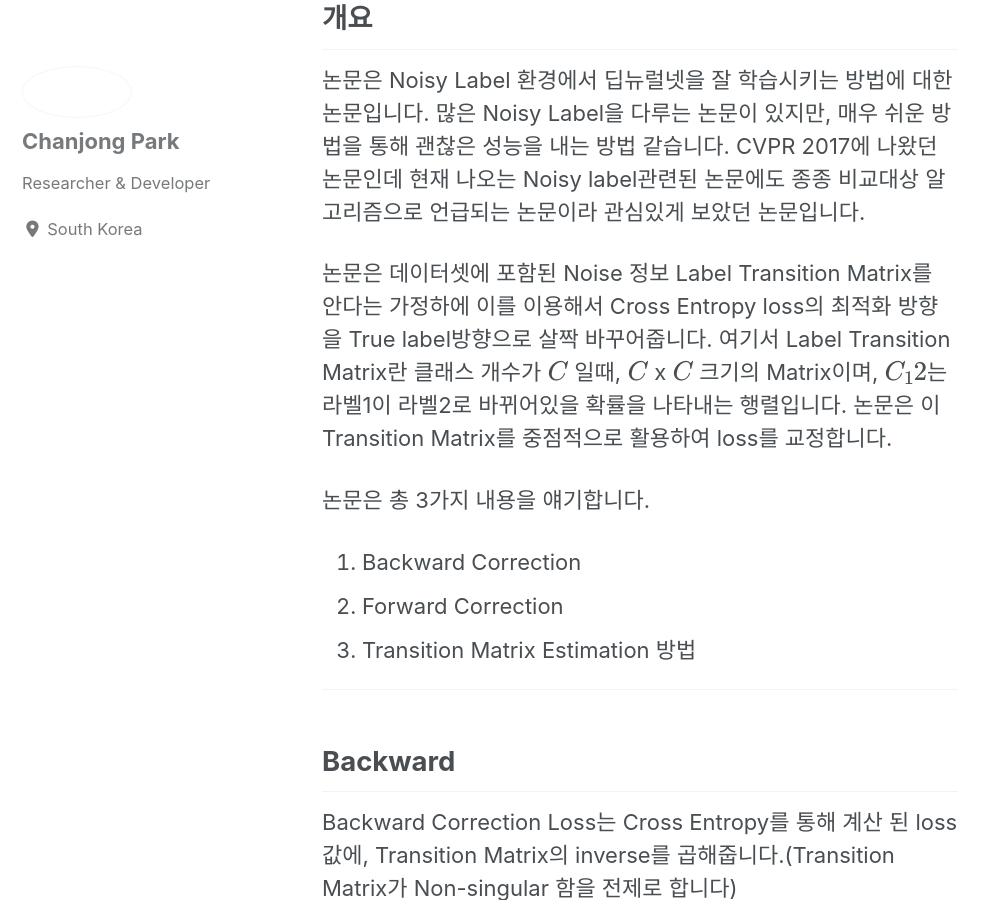
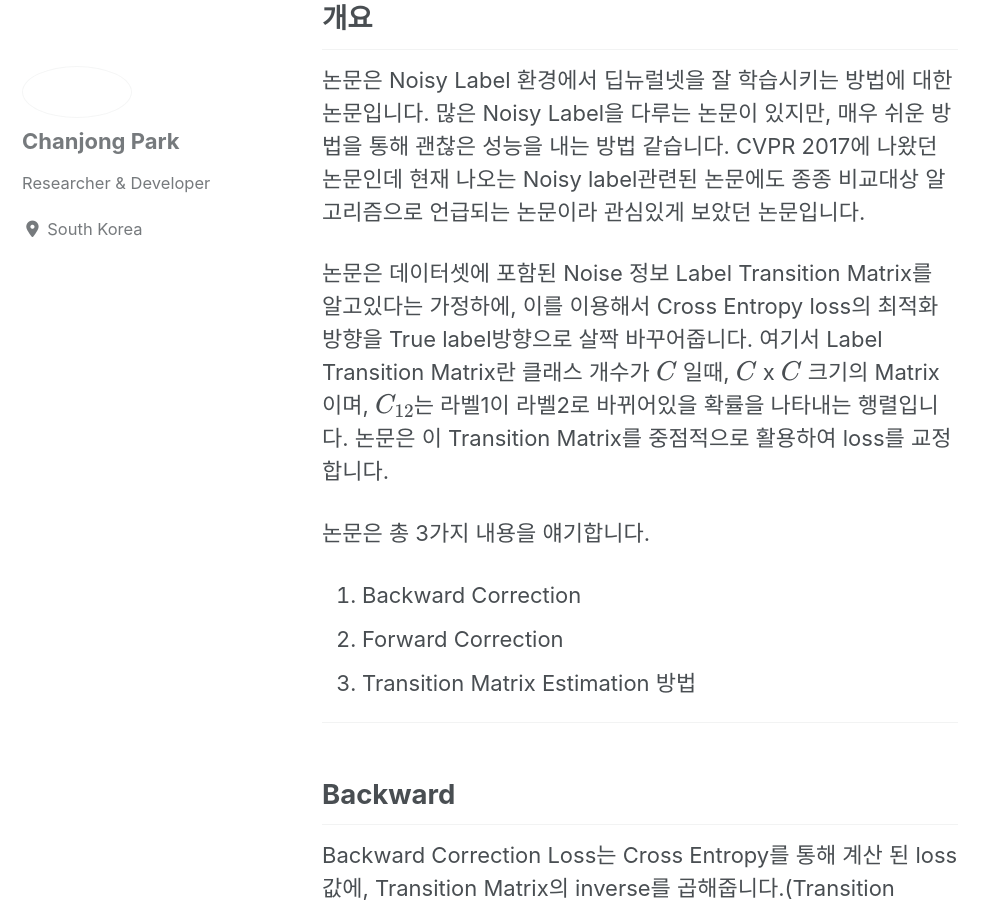
Before and after one commit to pcj8670/winnerus.github.io, a Jekyll site: the page built from _posts/2020-02-09-Making-Deep-Neural-Networks-Robust-to-Label-Noise-a-Loss-Correction-Approach.md, in a window 1280 px wide and 900 px high, scrolled down 322 px. Shown: the whole window, without its empty margins (0-996 px from the left). Built offline with Jekyll 4.4.1, drawn with Linux system fonts in a browser that asks for light colours; cached includes are drawn as plain includes; nearby versions of some CDN libraries; formulas are drawn with MathJax 3.

Commit message:
Update 2020-02-09-Making-Deep-Neural-Networks-Robust-to-Label-Noise-a-Loss-Correction-Approach.md

```diff
--- a/_posts/2020-02-09-Making-Deep-Neural-Networks-Robust-to-Label-Noise-a-Loss-Correction-Approach.md
+++ b/_posts/2020-02-09-Making-Deep-Neural-Networks-Robust-to-Label-Noise-a-Loss-Correction-Approach.md
@@ -9,8 +9,8 @@
 CVPR 2017에 나왔던 논문인데 현재 나오는 Noisy label관련된 논문에도 종종 비교대상 알고리즘으로 언급되는 논문이라 관심있게 보았던 논문입니다.
 
 
-논문은 데이터셋에 포함된 Noise 정보 Label Transition Matrix를 안다는 가정하에 이를 이용해서 Cross Entropy loss의 최적화 방향을 True label방향으로 살짝 바꾸어줍니다.
-여기서 Label Transition Matrix란 클래스 개수가 $$C$$ 일때, $$C$$ x $$C$$ 크기의 Matrix이며, $$C_12$$는 라벨1이 라벨2로 바뀌어있을 확률을 나타내는 행렬입니다.
+논문은 데이터셋에 포함된 Noise 정보 Label Transition Matrix를 알고있다는 가정하에, 이를 이용해서 Cross Entropy loss의 최적화 방향을 True label방향으로 살짝 바꾸어줍니다.
+여기서 Label Transition Matrix란 클래스 개수가 $$C$$ 일때, $$C$$ x $$C$$ 크기의 Matrix이며, $$C_{12}$$는 라벨1이 라벨2로 바뀌어있을 확률을 나타내는 행렬입니다.
 논문은 이 Transition Matrix를 중점적으로 활용하여 loss를 교정합니다.
 
 논문은 총 3가지 내용을 얘기합니다.
```
